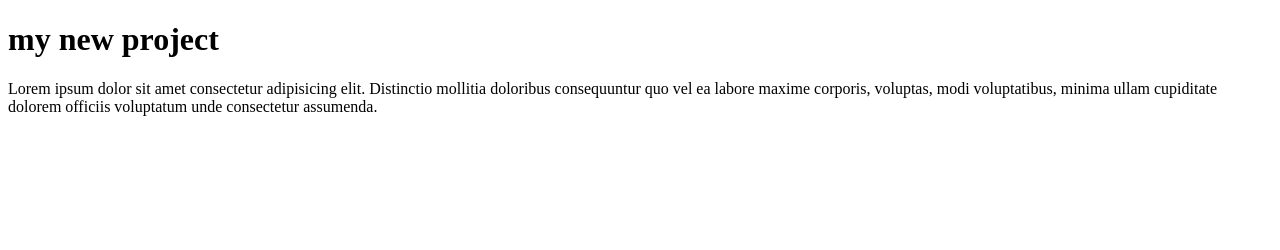
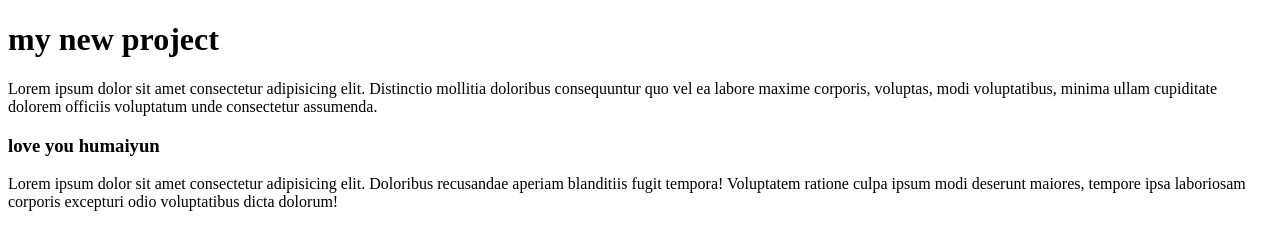
Before and after one commit to Mj-Marjan/new-project-repo, a plain HTML site: page index.html in a window 1280 px wide. Drawn offline with Linux system fonts and the light colour scheme.

Commit message:
HTML FILE 2

```diff
--- a/index.html
+++ b/index.html
@@ -4,11 +4,16 @@
     <meta charset="UTF-8">
     <meta name="viewport" content="width=device-width, initial-scale=1.0">
     <title>New Project</title>
+    <link rel="stylesheet" href="style.css">
 </head>
 <body>
    <div>
     <h1>my new project</h1>
     <p>Lorem ipsum dolor sit amet consectetur adipisicing elit. Distinctio mollitia doloribus consequuntur quo vel ea labore maxime corporis, voluptas, modi voluptatibus, minima ullam cupiditate dolorem officiis voluptatum unde consectetur assumenda.</p>
    </div>
+    <div>
+        <h3>love you humaiyun</h3>
+        <p>Lorem ipsum dolor sit amet consectetur adipisicing elit. Doloribus recusandae aperiam blanditiis fugit tempora! Voluptatem ratione culpa ipsum modi deserunt maiores, tempore ipsa laboriosam corporis excepturi odio voluptatibus dicta dolorum!</p>
+    </div>
 </body>
 </html>
```
